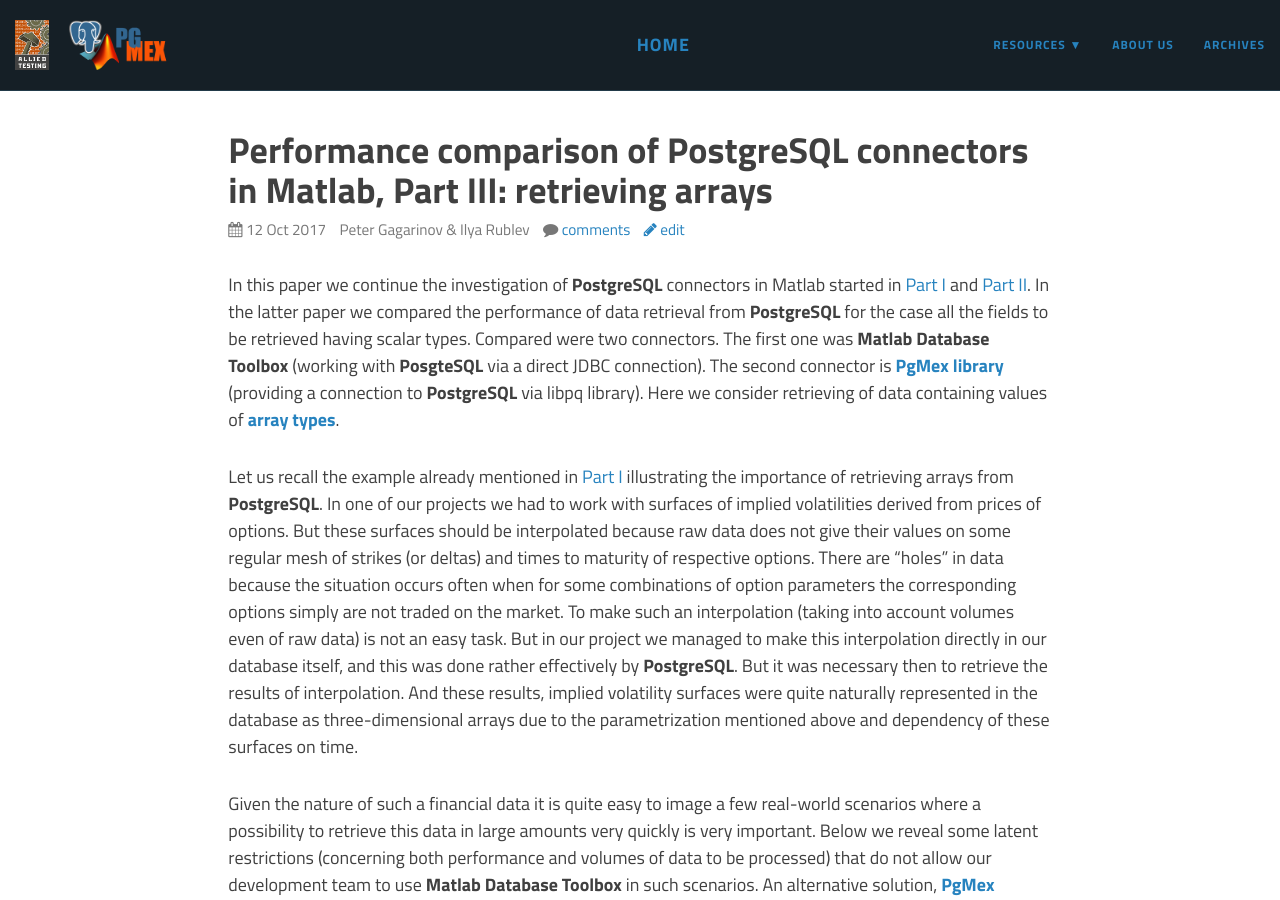
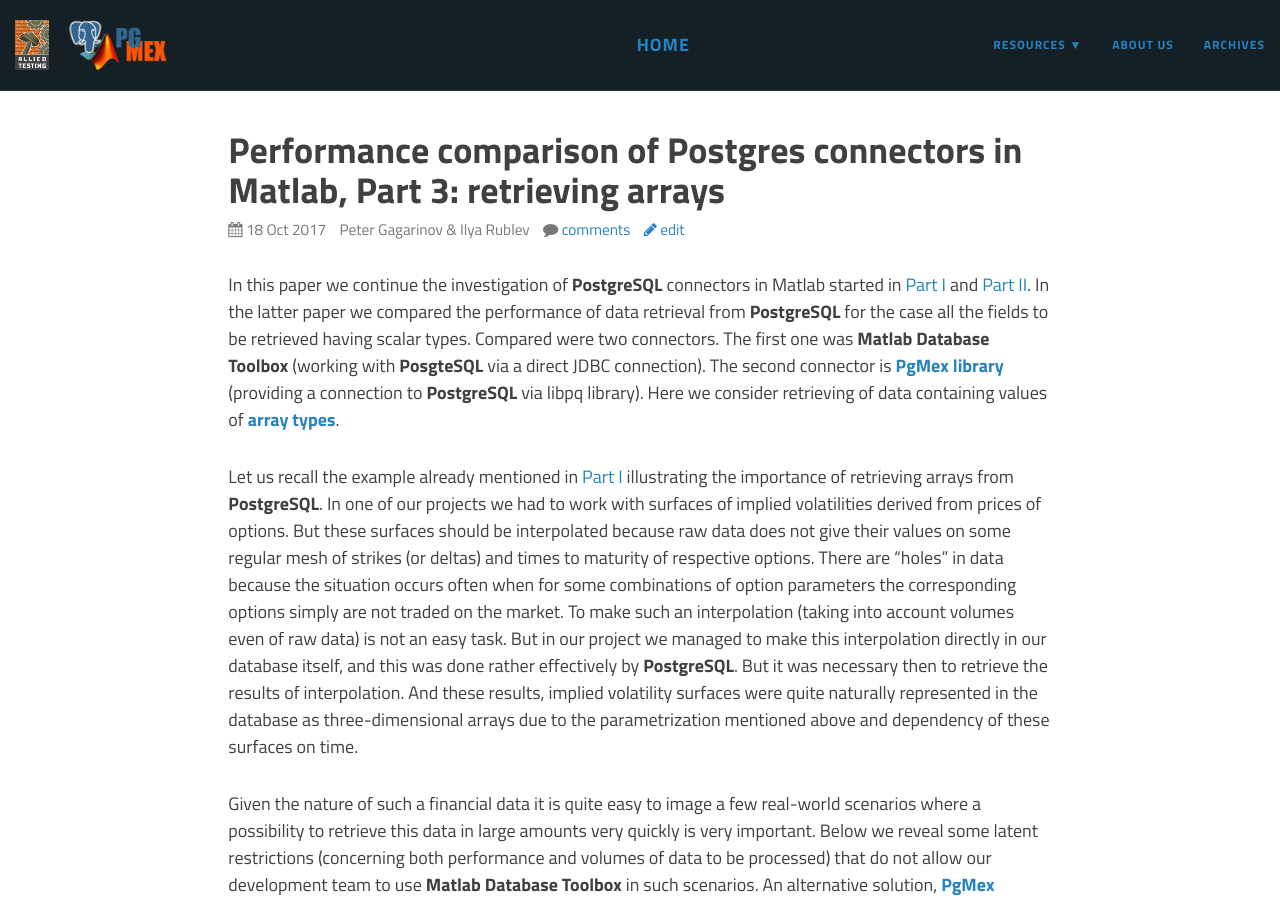
Before and after one commit to irublev/pgmex-blog, a Jekyll site: the page built from _posts/2017/2017-10-18-performance-comparison-of-postgres-connectors-in-matlab-part-3.md, in a window 1280 px wide and 900 px high. Built offline with Jekyll 4.4.1, drawn with Linux system fonts in a browser that asks for light colours; nearby versions of some CDN libraries; comment, search, counter and statistics services are not loaded.

Commit message:
Changed title

```diff
--- a/_posts/2017/2017-10-18-performance-comparison-of-postgresql-connectors-in-matlab-part-III.md
+++ b/_posts/2017/2017-10-18-performance-comparison-of-postgres-connectors-in-matlab-part-3.md
@@ -1,7 +1,7 @@
 ---
 layout: post
-title:  "Performance comparison of PostgreSQL connectors in Matlab, Part III: retrieving arrays"
-date:   2017-10-12 20:24:31 +0300
+title:  "Performance comparison of Postgres connectors in Matlab, Part 3: retrieving arrays"
+date:   2017-10-18 19:14:27 +0300
 authors: Peter Gagarinov & Ilya Rublev
 ---
 
```
Also changed, not shown: img/posts/2017/2017-10-18-performance-comparison-of-postgres-connectors-in-matlab-part-3/compareRetrieveForArraysAsCellArray_bar.jpeg (renamed from img/posts/2017/2017-10-18-performance-comparison-of-postgresql-connectors-in-matlab-part-III/compareRetrieveForArraysAsCellArray_bar.jpeg), img/posts/2017/2017-10-18-performance-comparison-of-postgres-connectors-in-matlab-part-3/compareRetrieveForArraysAsCellArray_bar_self.jpeg (renamed from img/posts/2017/2017-10-18-performance-comparison-of-postgresql-connectors-in-matlab-part-III/compareRetrieveForArraysAsCellArray_bar_self.jpeg), img/posts/2017/2017-10-18-performance-comparison-of-postgres-connectors-in-matlab-part-3/compareRetrieveForArraysAsCellArray_traj.jpeg (renamed from img/posts/2017/2017-10-18-performance-comparison-of-postgresql-connectors-in-matlab-part-III/compareRetrieveForArraysAsCellArray_traj.jpeg), img/posts/2017/2017-10-18-performance-comparison-of-postgres-connectors-in-matlab-part-3/compareRetrieveForArraysAsCellArray_traj_cropped.jpeg (renamed from img/posts/2017/2017-10-18-performance-comparison-of-postgresql-connectors-in-matlab-part-III/compareRetrieveForArraysAsCellArray_traj_cropped.jpeg), img/posts/2017/2017-10-18-performance-comparison-of-postgres-connectors-in-matlab-part-3/compareRetrieveForArraysAsCellArray_traj_self.jpeg (renamed from img/posts/2017/2017-10-18-performance-comparison-of-postgresql-connectors-in-matlab-part-III/compareRetrieveForArraysAsCellArray_traj_self.jpeg), img/posts/2017/2017-10-18-performance-comparison-of-postgres-connectors-in-matlab-part-3/compareRetrieveForArraysAsStruct_bar.jpeg (renamed from img/posts/2017/2017-10-18-performance-comparison-of-postgresql-connectors-in-matlab-part-III/compareRetrieveForArraysAsStruct_bar.jpeg), img/posts/2017/2017-10-18-performance-comparison-of-postgres-connectors-in-matlab-part-3/compareRetrieveForArraysAsStruct_bar_self.jpeg (renamed from img/posts/2017/2017-10-18-performance-comparison-of-postgresql-connectors-in-matlab-part-III/compareRetrieveForArraysAsStruct_bar_self.jpeg), img/posts/2017/2017-10-18-performance-comparison-of-postgres-connectors-in-matlab-part-3/compareRetrieveForArraysAsStruct_traj.jpeg (renamed from img/posts/2017/2017-10-18-performance-comparison-of-postgresql-connectors-in-matlab-part-III/compareRetrieveForArraysAsStruct_traj.jpeg), img/posts/2017/2017-10-18-performance-comparison-of-postgres-connectors-in-matlab-part-3/compareRetrieveForArraysAsStruct_traj_cropped.jpeg (renamed from img/posts/2017/2017-10-18-performance-comparison-of-postgresql-connectors-in-matlab-part-III/compareRetrieveForArraysAsStruct_traj_cropped.jpeg), img/posts/2017/2017-10-18-performance-comparison-of-postgres-connectors-in-matlab-part-3/compareRetrieveForArraysAsStruct_traj_self.jpeg (renamed from img/posts/2017/2017-10-18-performance-comparison-of-postgresql-connectors-in-matlab-part-III/compareRetrieveForArraysAsStruct_traj_self.jpeg).
